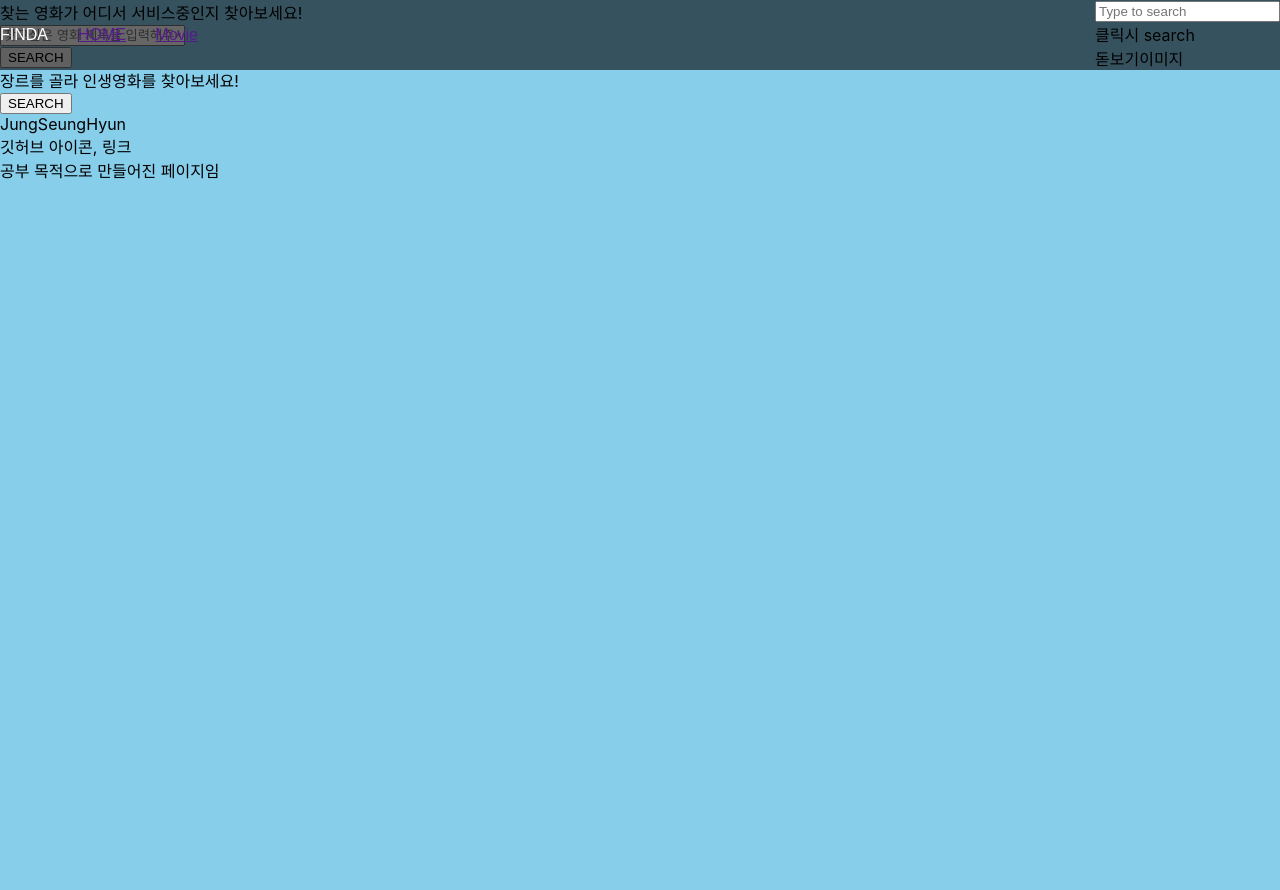
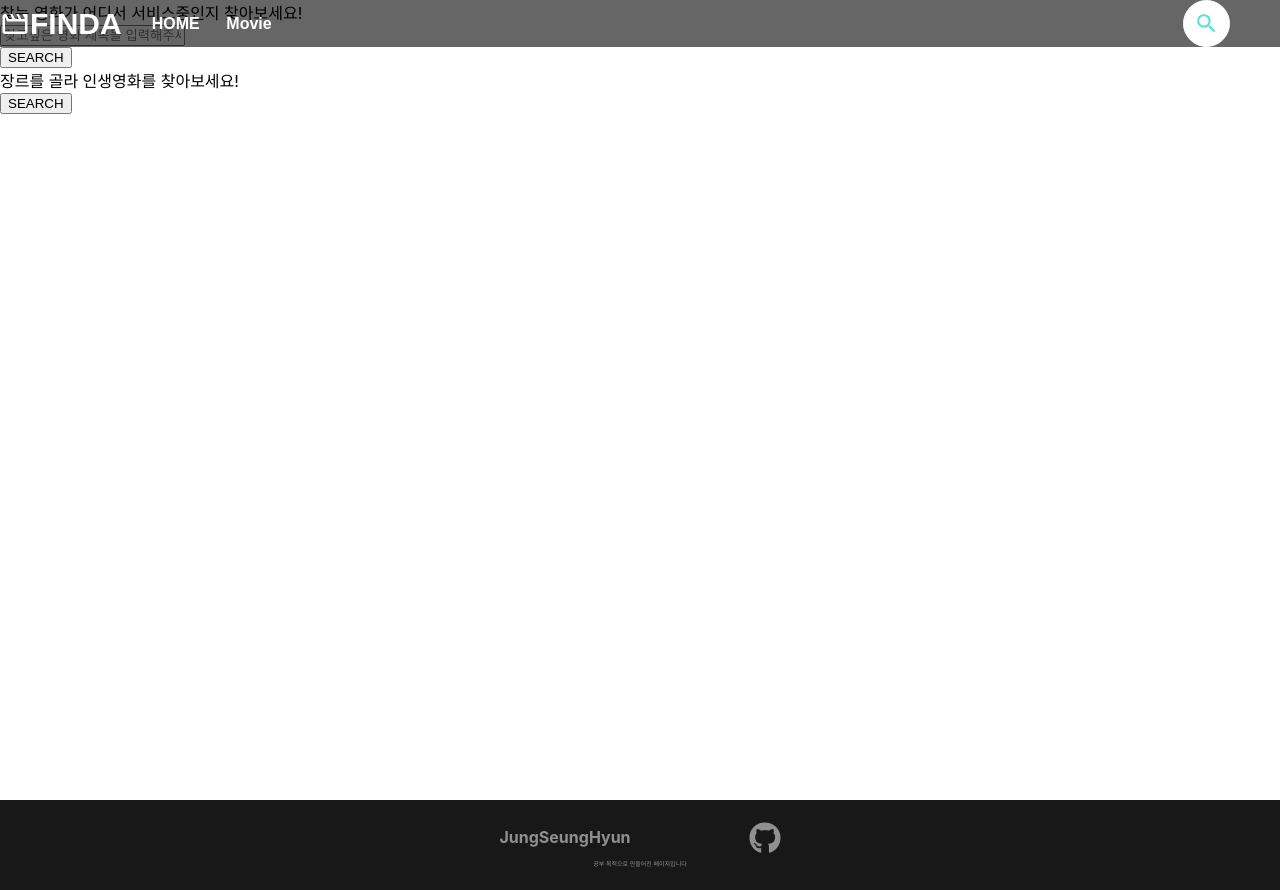
Before and after one commit to herrakam/FINDA-react, a React (Create React App) app: page / in a window 1280 px wide. Before the commit the page ends 800 px from the top, so only its background shows below. Built offline with nearby package versions, Linux system fonts and the light colour scheme.

Commit message:
레이아웃 구현 완료

```diff
--- a/package.json
+++ b/package.json
@@ -3,12 +3,17 @@
   "version": "0.1.0",
   "private": true,
   "dependencies": {
+    "@fortawesome/fontawesome-svg-core": "^1.2.36",
+    "@fortawesome/free-brands-svg-icons": "^5.15.4",
+    "@fortawesome/free-regular-svg-icons": "^5.15.4",
+    "@fortawesome/free-solid-svg-icons": "^5.15.4",
     "@fortawesome/react-fontawesome": "^0.1.16",
     "@testing-library/jest-dom": "^5.11.4",
     "@testing-library/react": "^11.1.0",
     "@testing-library/user-event": "^12.1.10",
     "react": "^17.0.2",
     "react-dom": "^17.0.2",
+    "react-icons": "^4.3.1",
     "react-router-dom": "^5.2.1",
     "react-scripts": "4.0.3",
     "redux": "^4.1.2",
--- a/public/index.html
+++ b/public/index.html
@@ -3,6 +3,7 @@
   <head>
     <meta charset="utf-8" />
     <link rel="icon" href="%PUBLIC_URL%/favicon.ico" />
+    <link rel="stylesheet" href="https://use.fontawesome.com/releases/v5.6.1/css/all.css">
     <meta name="viewport" content="width=device-width, initial-scale=1" />
     <meta name="theme-color" content="#000000" />
     <meta
@@ -26,6 +27,43 @@
     -->
     <title>React App</title>
   </head>
+  <style>
+    #root{
+      min-height: 100vh;
+    }
+     footer{
+            background: #181818;
+            height: 90px;
+            display: flex;
+            justify-content: center;
+            flex-direction: column;
+            align-items: center;
+        }
+        .footerwrap{
+            display: flex;
+            width:400px;
+            justify-content: space-around;
+            margin:0 0 5px 0;
+        }
+        .footerword{
+            color: #909090;
+            font-size: 6px;
+        }
+        .eidtor{
+            color: #909090;
+            font-weight: bold;
+            margin: 5px 0 0 0;
+        }
+        .github{
+            color:#909090 ;
+        }
+        @media (max-width: 652px) {
+            .search-box{
+                display: none;
+            }
+
+        }
+  </style>
   <body>
     <noscript>You need to enable JavaScript to run this app.</noscript>
     <div id="root"></div>
@@ -40,4 +78,11 @@
       To create a production bundle, use `npm run build` or `yarn build`.
     -->
   </body>
+  <footer>
+    <div class="footerwrap">
+        <div class="eidtor">JungSeungHyun </div>
+        <a class="github" href="https://github.com/herrakam"><i class="fab fa-github fa-2x" ></i></a>
+    </div>
+    <div class="footerword">공부 목적으로 만들어진 페이지입니다</div>
+</footer>
 </html>
--- a/src/components/Main.js
+++ b/src/components/Main.js
@@ -1,4 +1,4 @@
-import React from "react";
+import React, { useRef } from "react";
 
 function Main() {
   // // 검색결과창 띄운 후 안에 검색 결과 가져옴, 검색창 비워지면 검색결과창 가리는 함수 실행,searchbar onkeyup시 실행할 함수,
--- a/src/container/DetailContainer.js
+++ b/src/container/DetailContainer.js
@@ -8,7 +8,6 @@ function DetailContainer() {
     <>
       <Header></Header>
       <Detail></Detail>
-      <Footer></Footer>
     </>
   );
 }
--- a/src/container/MainContainer.js
+++ b/src/container/MainContainer.js
@@ -8,7 +8,6 @@ function MainContainer() {
     <>
       <Header></Header>
       <Main></Main>
-      <Footer></Footer>
     </>
   );
 }
--- a/src/container/SearchContainer.js
+++ b/src/container/SearchContainer.js
@@ -8,7 +8,6 @@ function SearchContainer() {
     <>
       <Header></Header>
       <Search></Search>
-      <Footer></Footer>
     </>
   );
 }
--- a/src/index.css
+++ b/src/index.css
@@ -6,7 +6,7 @@ body {
   -webkit-font-smoothing: antialiased;
   -moz-osx-font-smoothing: grayscale;
   width: 100%;
-  background-color: skyblue;
+  min-height: 100vh;
 }
 
 code {
--- a/src/layouts/Footer.js
+++ b/src/layouts/Footer.js
@@ -1,14 +1,43 @@
 import React from "react";
+import styled from "styled-components";
+import { Link } from "react-router-dom";
+import { BsGithub } from "react-icons/bs";
+function Footer() {
+  const Footer = styled.div`
+    background: #181818;
+    height: 90px;
+    display: flex;
+    justify-content: center;
+    flex-direction: column;
+    align-items: center;
+  `;
+  const FooterContentsWrap = styled.div`
+    display: flex;
+    width: 400px;
+    justify-content: space-between;
+    .githubLink {
+    }
+  `;
+  const FooterWord = styled.div`
+    text-align: right;
+    color: #909090;
+    font-size: 6px;
+  `;
+  const Editor = styled.div`
+    color: #909090;
+    font-weight: bold;
+  `;
 
-function Footer() {
   return (
-    <div className="footer">
-      <div className="footerWrap">
-        <div className="editor">JungSeungHyun</div>
-        <div className="githubLink">깃허브 아이콘, 링크</div>
-        <div className="footerWord">공부 목적으로 만들어진 페이지임</div>
-      </div>
-    </div>
+    <Footer>
+      <FooterContentsWrap>
+        <Editor>JungSeungHyun</Editor>
+        <a href="https://github.com/herrakam" className="githubLink">
+          <BsGithub size="25" color="#909090"></BsGithub>
+        </a>
+        <FooterWord>공부 목적으로 만들어진 페이지임</FooterWord>
+      </FooterContentsWrap>
+    </Footer>
   );
 }
 
--- a/src/layouts/Header.js
+++ b/src/layouts/Header.js
@@ -1,7 +1,7 @@
 import React from "react";
 import { Link } from "react-router-dom";
 import styled from "styled-components";
-
+import { MdOutlineMovieCreation, MdSearch } from "react-icons/md";
 function Header() {
   // //헤더의 검색창 기능 구현에 들어가는 기능. 리펙토링으로 합칠 수 있을듯
   // const headerSearchEngine = () => {};
@@ -31,33 +31,98 @@ function Header() {
     display: flex;
     width: 30%;
     justify-content: space-between;
+    * {
+      color: white;
+      text-decoration: none;
+      font-weight: bold;
+    }
   `;
   const LogoAndName = styled.div`
     display: flex;
     align-items: center;
+    .MdOutlineMovieCreation {
+      color: white;
+      padding: 0 0 0 10px;
+    }
   `;
+  const SiteName = styled.div`
+    line-height: 45%;
+    font-size: 30px;
+    color: white;
+    text-decoration: none;
+    font-weight: bold;
+  `;
+  const SearchBox = styled.div`
+    padding: 10px;
+    top: 50%;
+    left: 50%;
+    height: 25px;
+    background-color: #fff;
+    border: 1px solid white;
+    border-radius: 30px;
+    transition: 0.4s;
+    width: 25px;
+    animation-direction: reverse;
+    margin: 0 50px 0 0;
+    :hover {
+      box-shadow: 0px 0px 0.5px 1px #51e3d4;
+      width: 180px;
+      animation-direction: reverse;
+      .SearchText {
+        width: 120px;
+        padding: 0 6px;
+      }
+    }
+    .searchBtn {
+      text-decoration: none;
+      float: right;
+      width: 25px;
+      height: 25px;
+      background-color: white;
+      border-radius: 50%;
+      display: flex;
+      justify-content: center;
+      align-items: center;
+      color: #51e3d4;
+    }
+  `;
+  const SearchText = styled.input`
+    display: flex;
+    padding: 0;
+    width: 0px;
+    border: none;
+    background: none;
+    outline: none;
+    float: left;
+    font-size: 1rem;
+    line-height: 25px;
+    transition: 0.4s;
+  `;
+
   return (
     <>
       <Header>
         <HeaderLeft>
           <LogoAndName>
-            {/* <i className="fas fa-film fa-2x"></i> */}
-            <div className="siteName">FINDA</div>
+            <MdOutlineMovieCreation className="movieIcon" size="30" />
+            <SiteName>FINDA</SiteName>
           </LogoAndName>
           <HomeBtn>
-            <Link>HOME</Link>
-            <Link>Movie</Link>
+            <Link to="/">HOME</Link>
+            <Link to="search">Movie</Link>
           </HomeBtn>
         </HeaderLeft>
-        <div className="searchBox">
-          <input
+        <SearchBox>
+          <SearchText
             type="text"
-            className="searchText"
             placeholder="Type to search"
+            className="SearchText"
           />
-          <div className="Link">클릭시 search</div>
-          <div className="div">돋보기이미지</div>
-        </div>
+          <Link to="#" className="searchBtn">
+            <MdSearch size="25"></MdSearch>
+          </Link>
+          {/* 검색어 넘겨주는 함수 넣어줘야함! */}
+        </SearchBox>
       </Header>
     </>
   );
```
Also changed, not shown: 2 other files (tests, documents, lock files or other folders).
